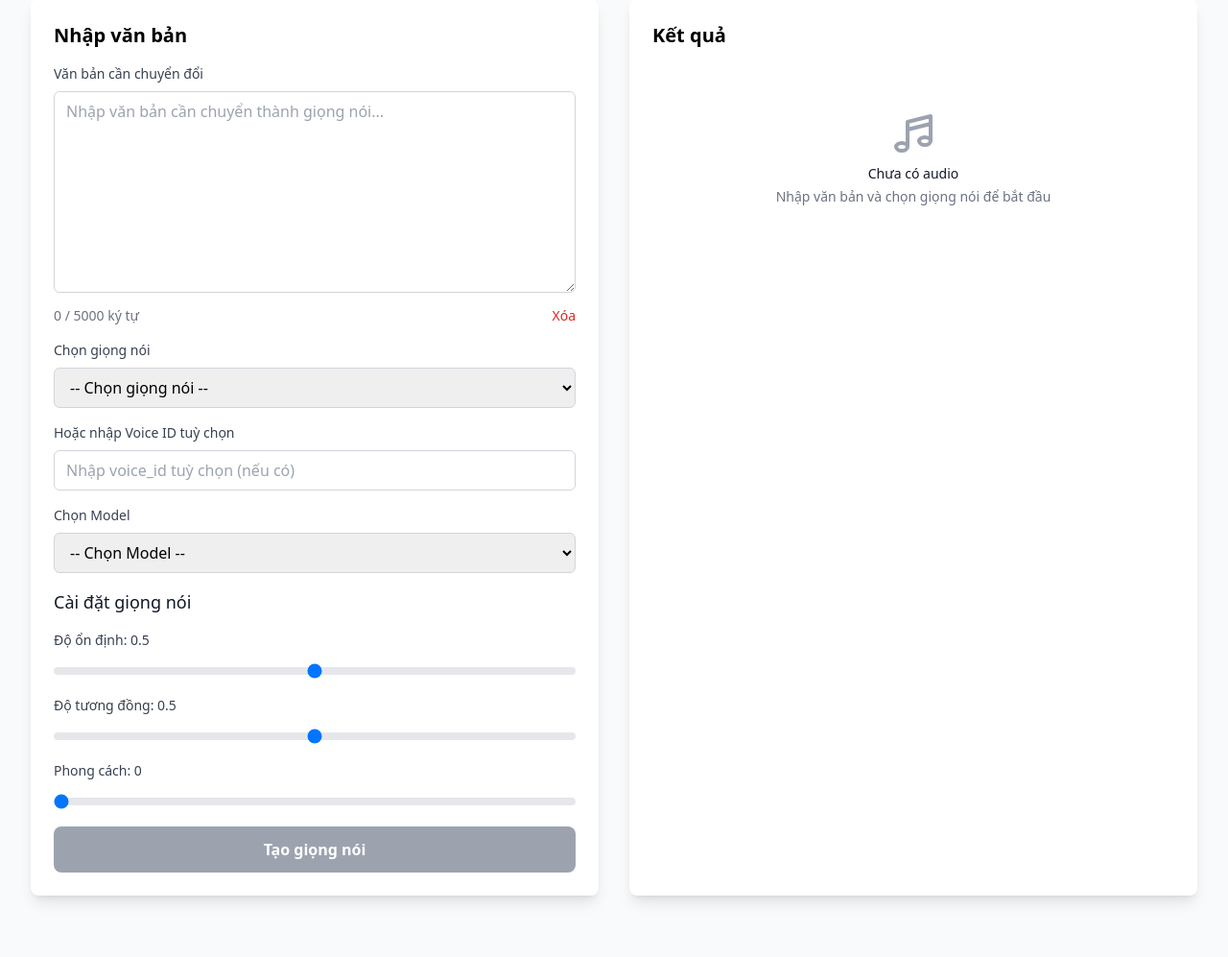
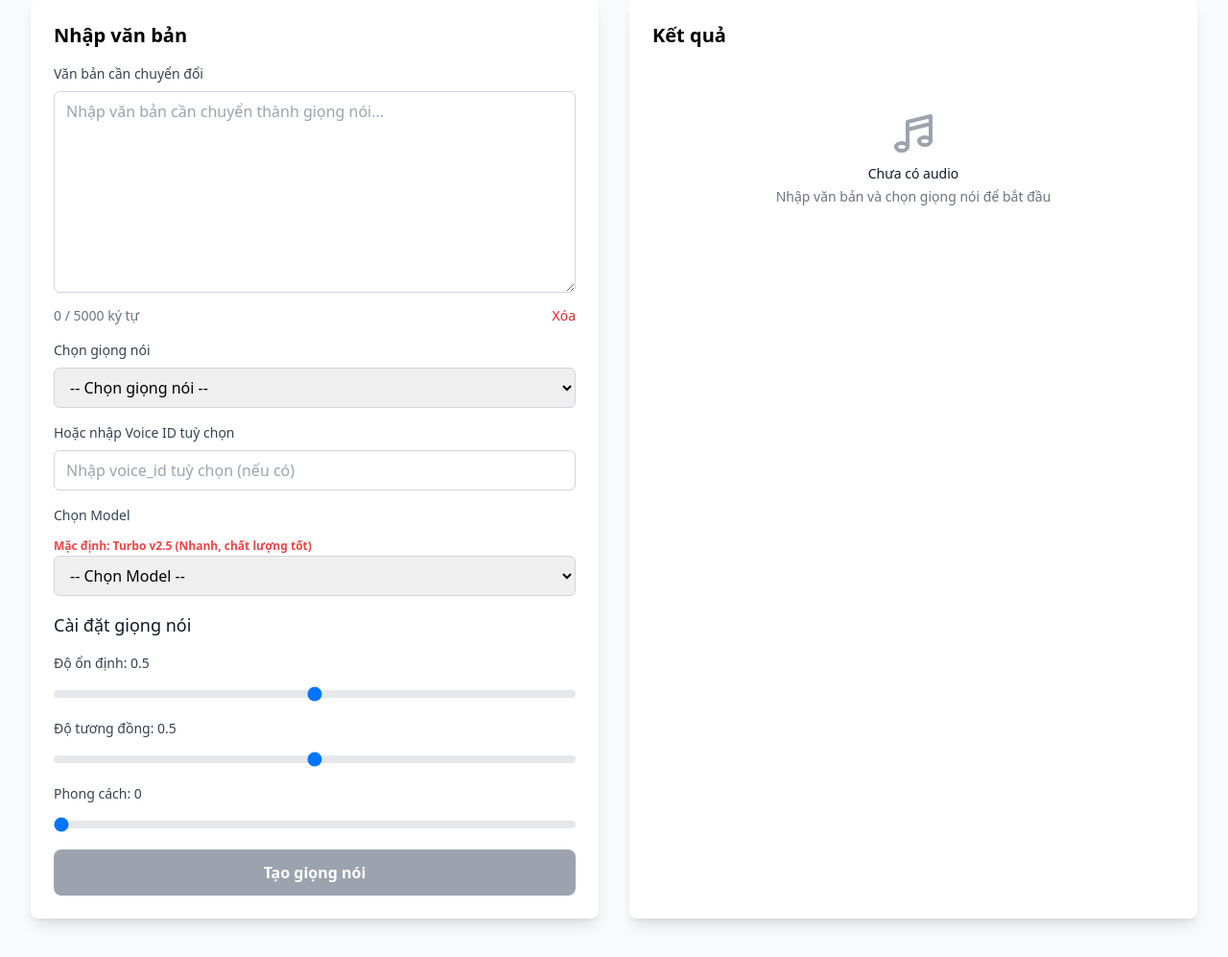
Before and after one commit to Gnoth2n5/evenlabs, a Flask app: template app/templates/tts/index.html in a window 1280 px wide. Shown: the part 210-1207 px from the top of the page at 96% size. Run offline with Flask 3, Linux system fonts and the light colour scheme; the template is opened without the code that fills it, so the values that code supplies are empty; some libraries are stand-ins or nearby versions.

Commit message:
Update default TTS model to Turbo v2.5
Changed the default model_id from 'eleven_multilingual_v2' to 'eleven_turbo_v2_5' in both backend and frontend. Updated the UI to indicate the new default model and removed the old default assignment for Vietnamese.

```diff
--- a/app/routes/tts.py
+++ b/app/routes/tts.py
@@ -65,7 +65,7 @@ def generate_speech():
         data = request.get_json()
         text = data.get("text", "").strip()
         voice_id = data.get("voice_id", "21m00Tcm4TlvDq8ikWAM")
-        model_id = data.get("model_id", "eleven_multilingual_v2")
+        model_id = data.get("model_id", "eleven_turbo_v2_5")
         project_id = data.get("project_id")
 
         if not text:
--- a/app/templates/tts/index.html
+++ b/app/templates/tts/index.html
@@ -90,6 +90,9 @@
           >
             Chọn Model
           </label>
+          <small class="text-xs text-gray-500 text-red-500 font-semibold">
+            Mặc định: Turbo v2.5 (Nhanh, chất lượng tốt)
+          </small>
           <select
             id="model-select"
             x-model="selectedModel"
@@ -275,12 +278,10 @@
       models: [],
 
       init() {
+        this.selectedModel = "eleven_turbo_v2_5";
         this.loadVoices();
         this.loadModels();
         this.updateCharCount();
-
-        // Set default model for Vietnamese
-        this.selectedModel = "eleven_multilingual_v2";
       },
 
       updateCharCount() {
```
